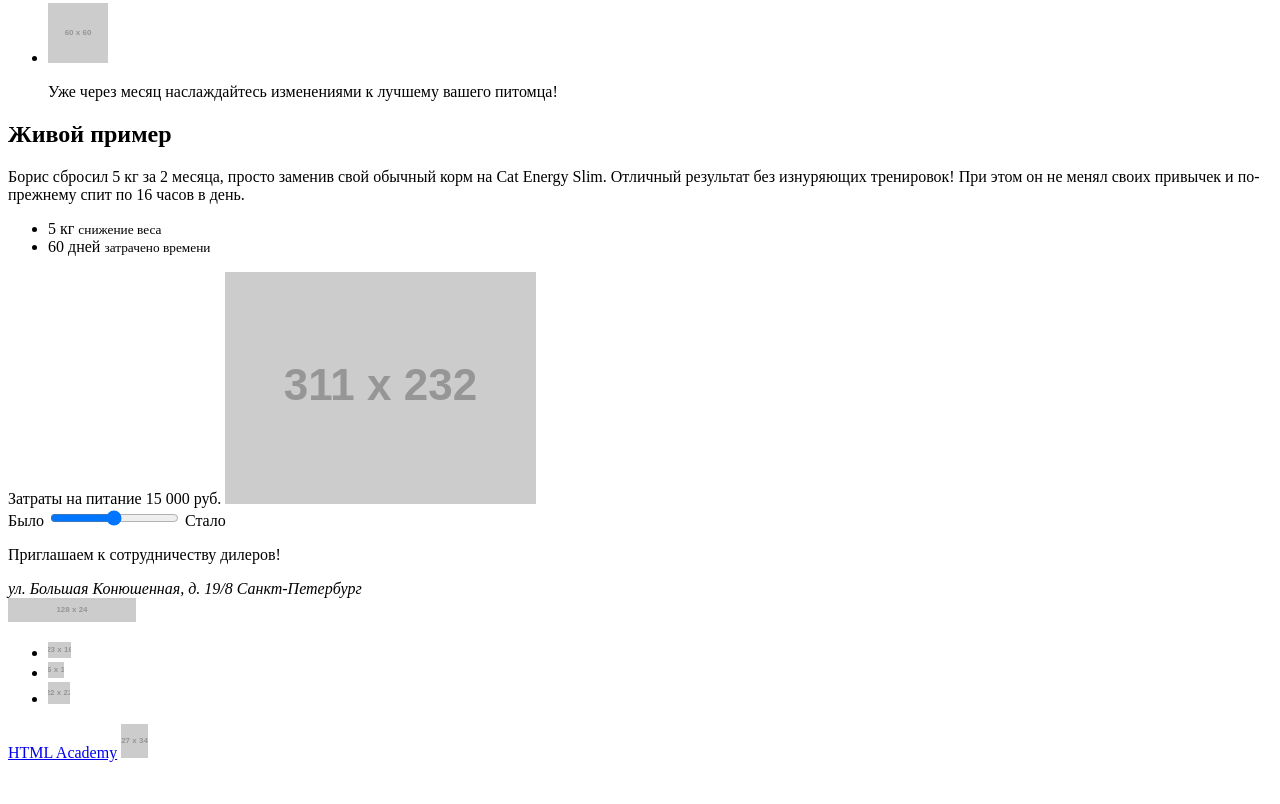
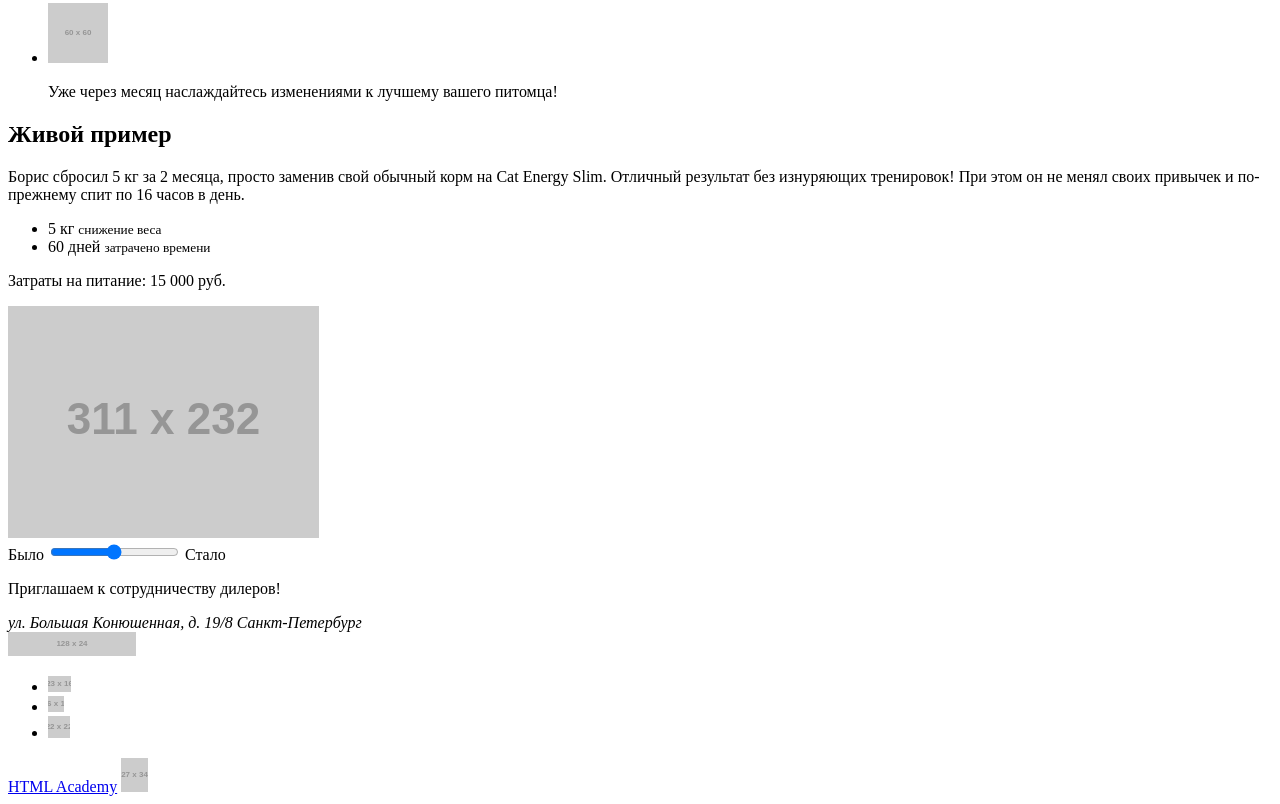
Before and after one commit to volumeskies/1546971-cat-energy-20, a website: page source/index.html in a window 1280 px wide. Shown: the part 1418-2222 px from the top of the page. Before the commit the page ends 2188 px from the top, so only its background shows below. Drawn offline with Linux system fonts and the light colour scheme; placeholder pictures from the web are drawn by us.

Commit message:
Добавляет обертку для подписи затрат в секции example

```diff
--- a/source/index.html
+++ b/source/index.html
@@ -113,7 +113,10 @@
             </li>
           </ul>
         </div>
-        <span class="example__summary">Затраты на питание 15 000 руб.</span>
+        <p class="example__summary">
+          <span class="example__summary-text">Затраты на питание:</span>
+          <span class="example__summary-price">15 000 руб.</span>
+        </p>
         <img class="example__image" src="https://via.placeholder.com/311x232" width="311" height="232" alt="Кот до питания Кэт Энерджи">
         <div class="example__comparing-range">
           <label class="example__before" for="range">Было</label>
```
